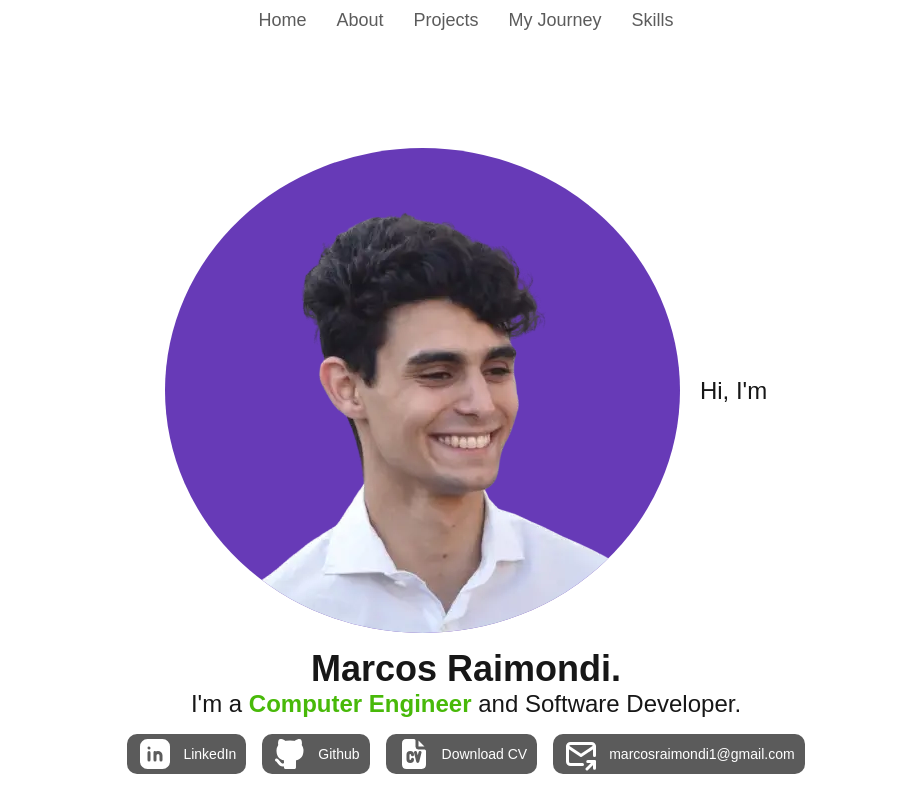
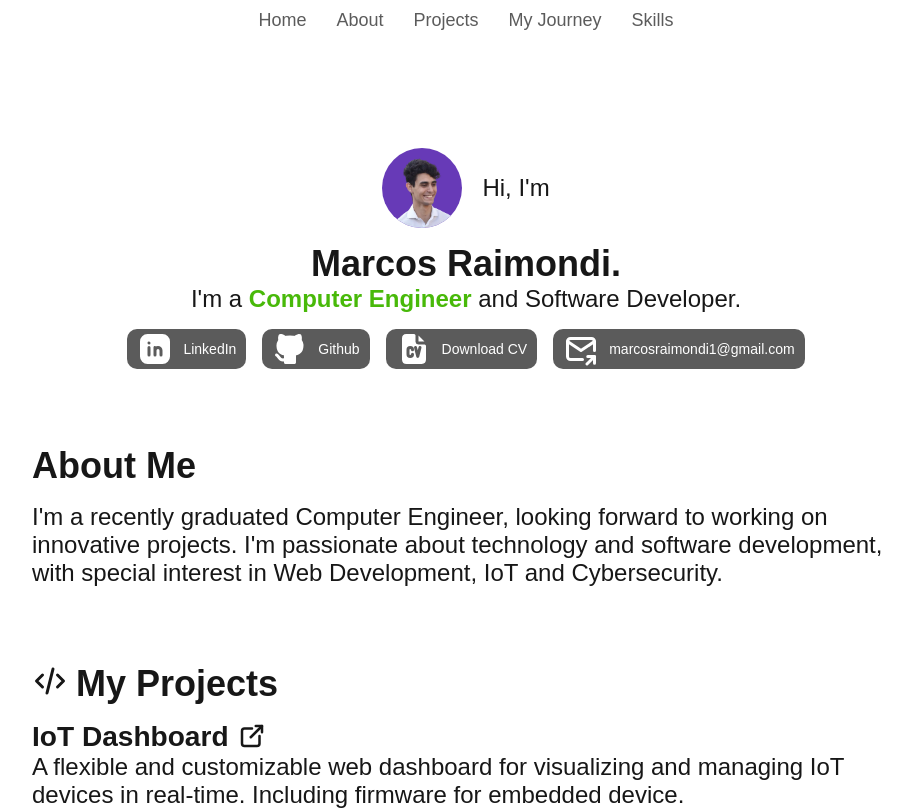
Before and after one commit to marcosraimondi1/marcosraimondi1.github.io, a Next.js app: page / in a window 1280 px wide. Shown: the top 810 px of the page, without its empty margins (174-1086 px from the left). Built offline with nearby package versions, Linux system fonts and the light colour scheme.

Commit message:
fixed image size

```diff
--- a/src/components/Hero/hero.module.css
+++ b/src/components/Hero/hero.module.css
@@ -23,8 +23,6 @@
 }
 
 .avatar {
-	height: 80;
-	width: 80;
 	border-radius: 100%;
 	background-color: #673ab7;
 }
--- a/src/components/Hero/index.js
+++ b/src/components/Hero/index.js
@@ -1,5 +1,3 @@
-import Image from 'next/image'
-
 import LinkedinIcon from '@/components/icons/LinkedinIcon'
 import MailIcon from '@/components/icons/MailIcon'
 import GithubIcon from '@/components/icons/GithubIcon'
@@ -21,6 +19,8 @@ export default function Hero () {
         <img
           src='/avatar.webp'
           alt='avatar'
+          height={80}
+          width={80}
           className={styles.avatar}
         />
         <p>Hi, I&apos;m</p>
```
